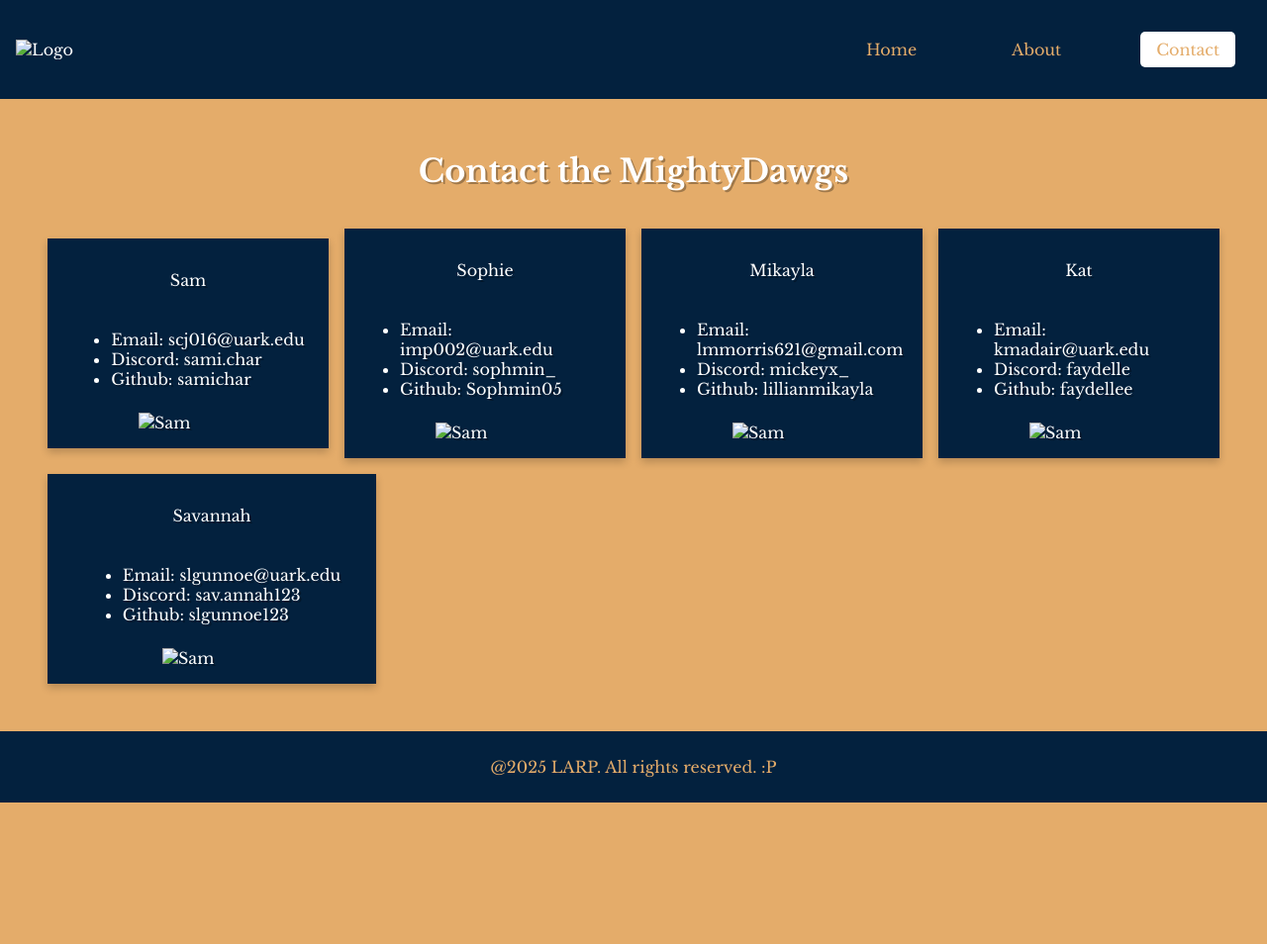
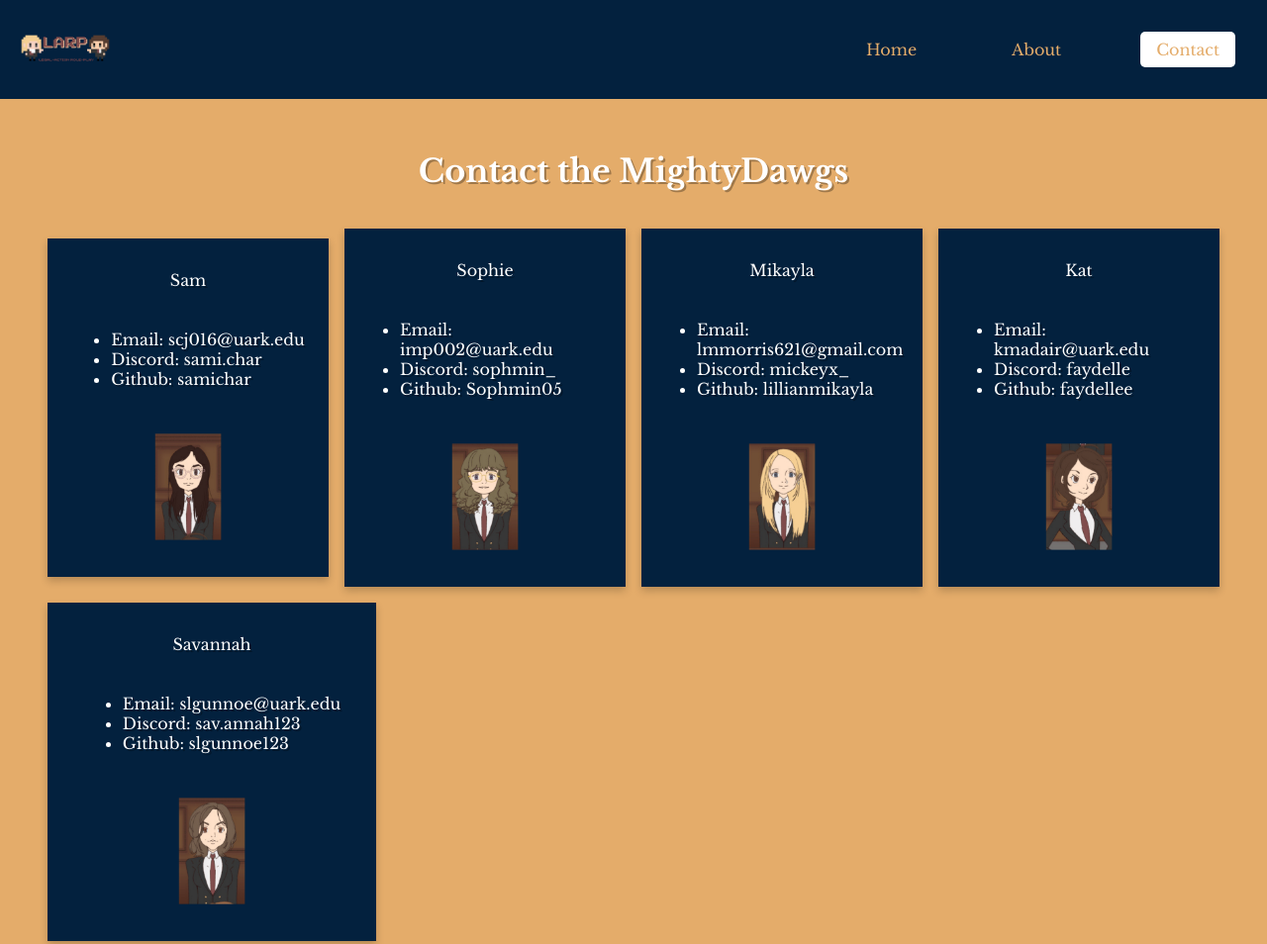
Before and after one commit to samichar/2025_hackathon, a plain HTML site: page contact.html in a window 1280 px wide. Shown: the top 954 px of the page at 99% size. Before the commit the page ends 811 px from the top, so only its background shows below. Drawn offline with nearby package versions, Linux system fonts and the light colour scheme; the site is published under a folder, as on GitHub Pages, so addresses that start at the root find nothing.

Commit message:
image fix

```diff
--- a/contact.html
+++ b/contact.html
@@ -10,7 +10,7 @@
     <header>
         <div class="header-container">
             <div class="logo">
-                <img src="/img/LARP_logo.webp" alt="Logo" style="width:100px;height:100px;">
+                <img src="img/LARP_logo.webp" alt="Logo" style="width:100px;height:100px;">
             </div>
             <div class="topnav">
                 <a href="lawyer_frontend.html">Home</a>
@@ -31,7 +31,7 @@
                         <li>Discord: sami.char</li>
                         <li>Github: samichar</li>
                     </ul>
-                    <img src="/img/sam.png" alt="Sam" style="width:100px;height:auto;">
+                    <img src="img/sam.png" alt="Sam" style="width:100px;height:auto;">
                 </div>
                 <div class = "contact-box">
                     <p>Sophie</p>
@@ -40,7 +40,7 @@
                         <li>Discord: sophmin_</li>
                         <li>Github: Sophmin05</li>
                     </ul>
-                    <img src="/img/sophie.png" alt="Sam" style="width:100px;height:auto;">
+                    <img src="img/sophie.png" alt="Sam" style="width:100px;height:auto;">
                 </div>
                 <div class = "contact-box">
                     <p>Mikayla</p>
@@ -49,7 +49,7 @@
                         <li>Discord: mickeyx_</li>
                         <li>Github: lillianmikayla</li>
                     </ul>
-                    <img src="/img/mikayla.png" alt="Sam" style="width:100px;height:auto;">
+                    <img src="img/mikayla.png" alt="Sam" style="width:100px;height:auto;">
                 </div>
                 <div class = "contact-box">
                     <p>Kat</p>
@@ -58,7 +58,7 @@
                         <li>Discord: faydelle</li>
                         <li>Github: faydellee</li>
                     </ul>
-                    <img src="/img/kat.png" alt="Sam" style="width:100px;height:auto;">
+                    <img src="img/kat.png" alt="Sam" style="width:100px;height:auto;">
                 </div>
                 <div class = "contact-box">
                     <p>Savannah</p>
@@ -67,7 +67,7 @@
                         <li>Discord: sav.annah123</li>
                         <li>Github: slgunnoe123</li>
                     </ul>
-                    <img src="/img/savannah.png" alt="Sam" style="width:100px;height:auto;">
+                    <img src="img/savannah.png" alt="Sam" style="width:100px;height:auto;">
                 </div>
             </div>
         </main>
```
Also changed, not shown: about.html (+1 -1 lines), lawyer_frontend.html (+4 -4 lines).
